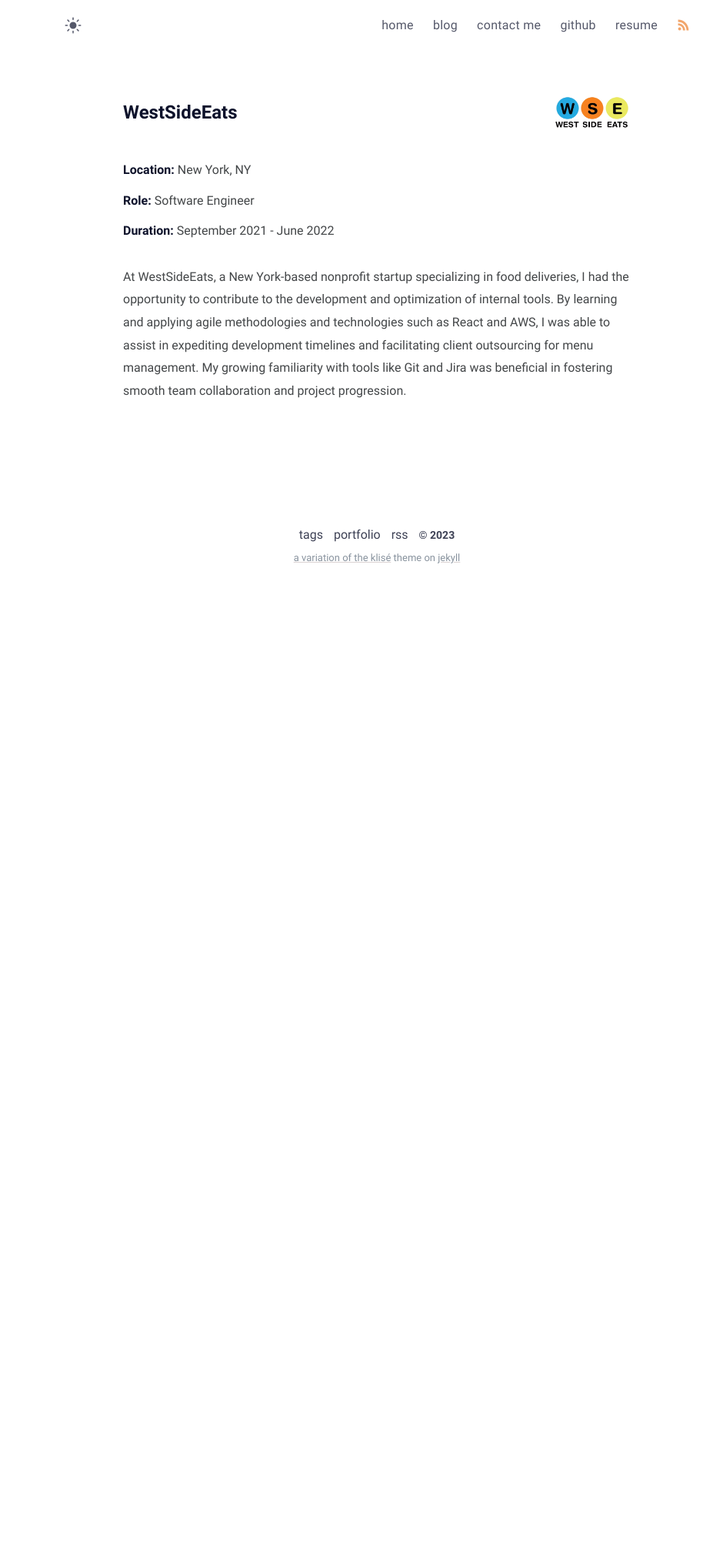
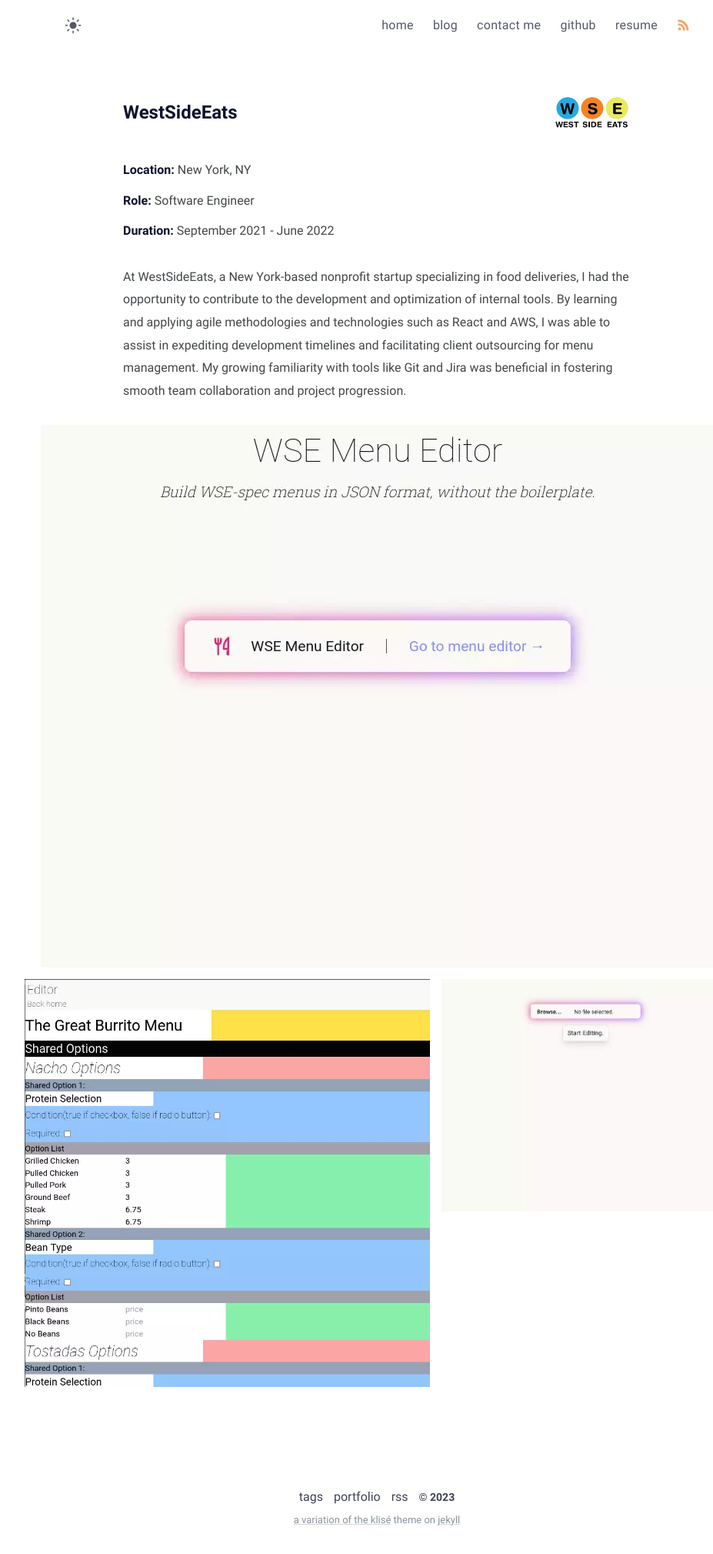
Before and after one commit to Ferryistaken/website, a Jekyll site: the page built from _work_experience/westsideeats.md, in a window 1280 px wide. Shown: the whole page at 77% size, without its empty margins (150-1077 px from the left). Built offline with Jekyll 4.4.1, drawn with Linux system fonts in a browser that asks for light colours; before the commit the page ends 900 px from its top, so only the background shows below that.

Commit message:
added images

```diff
--- a/_includes/auto-image-gallery.html
+++ b/_includes/auto-image-gallery.html
@@ -46,7 +46,7 @@
 <div class="image-gallery">
 {% for file in site.static_files %}
     {% if file.path contains include.folder %}
-        {% if file.extname == '.jpg' or file.extname == '.jpeg' or file.extname == '.JPG' or file.extname == '.JPEG' or file.extname == '.png' or file.extname == '.PNG' %}
+        {% if file.extname == '.jpg' or file.extname == '.jpeg' or file.extname == '.JPG' or file.extname == '.JPEG' or file.extname == '.png' or file.extname == '.PNG' or file.extname == '.webp' %}
             {% assign filenameparts = file.path | split: "/" %}
             {% assign filename = filenameparts | last | replace: file.extname, "" %}
             <div class="image-item">
```
